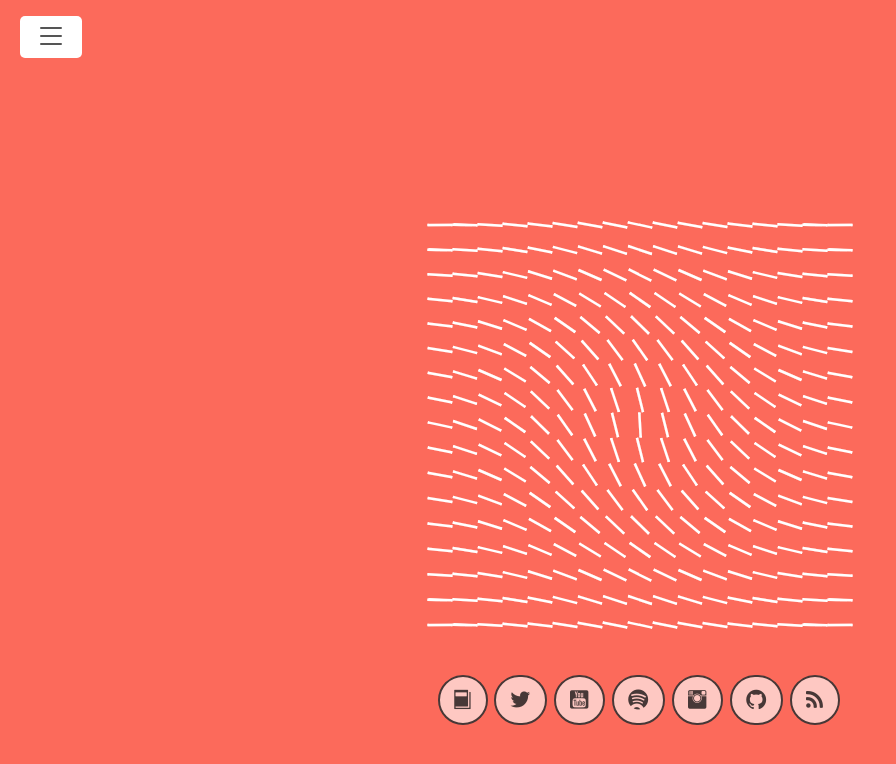
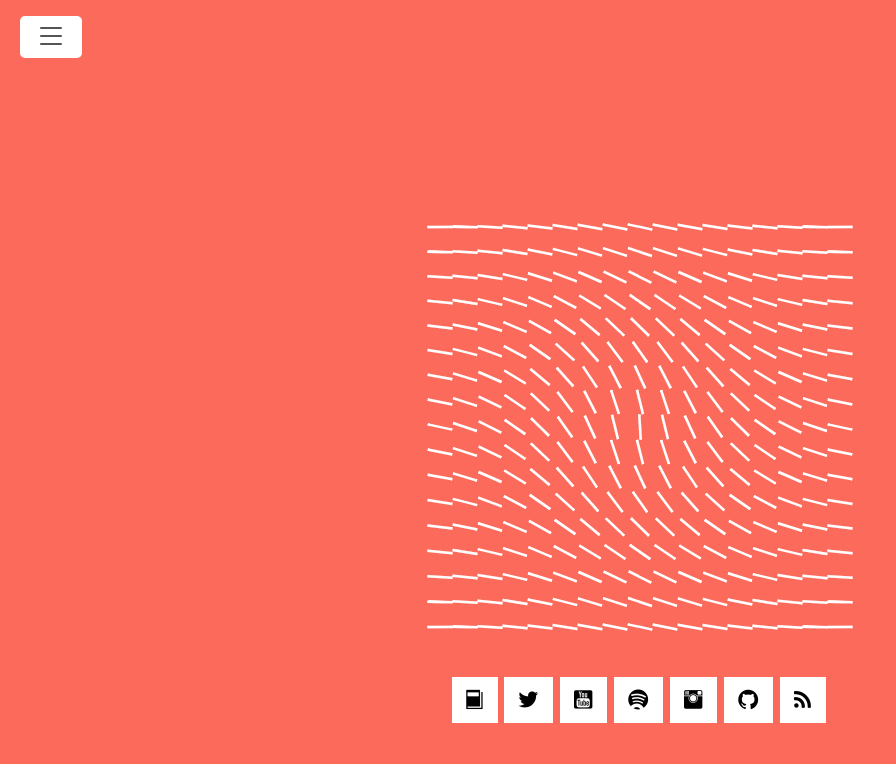
Before and after one commit to lemiffe/lemiffe.com, a Jekyll site: the page built from index.html, in a window 1280 px wide. Shown: the top 764 px of the page, without its empty margins (0-896 px from the left). Built offline with Jekyll 4.4.1, drawn with Linux system fonts in a browser that asks for light colours.

Commit message:
Improved style for nav in index

```diff
--- a/public/css/style.css
+++ b/public/css/style.css
@@ -165,7 +165,6 @@ html.nocontainer, html.nocontainer body {
 
 .navigation {
     display: inline-block;
-    float: left;
     top: 0px;
     position: relative;
     margin: 0;
@@ -180,26 +179,8 @@ html.nocontainer, html.nocontainer body {
     line-height: 1em
 }
 
-.navigation__item a {
-    display: block;
-    position: relative;
-    border-color: #FFF;
-    color: #FFF;
-    opacity: .9
-}
-
-.navigation__item a:hover {
-    color: #FFF;
-    border-color: #FFF;
-    opacity: 1
-}
-
-.navigation--social a {
-    padding: 6px 8px 6px 9px
-}
-
 .navigation--social a .label {
-    display: none
+    display: none;
 }
 
 .navigation--social a .icon {
@@ -207,30 +188,25 @@ html.nocontainer, html.nocontainer body {
     font-size: 1.7em
 }
 
-.btn,.navigation__item a {
+.navigation__item a {
+    display: block;
+    position: relative;
     padding: 10px 14px;
-    border: 2px solid #333;
-    border-radius: 100px;
     font-size: 15px;
     font-weight: bold;
     letter-spacing: 1px;
     text-shadow: none;
-    color: #333;
-    background: rgba(255, 255, 255, 0.7);
+    color: #000;
+    background: #ffffff;
     min-height: 30px;
     -webkit-font-smoothing: antialiased;
     transition: all 0.3s;
 }
 
-.cover-navigation--primary .navigation__item a {
-    font-family: sans-serif;
-    padding: 13px 18px;
-}
-
-.btn:hover,.navigation__item a:hover {
+.navigation__item a:hover {
     color: #000;
-    border-color: #000;
     text-decoration: none;
+    background-color: #d3e488;
 }
 
 .nocontainer body {
```
